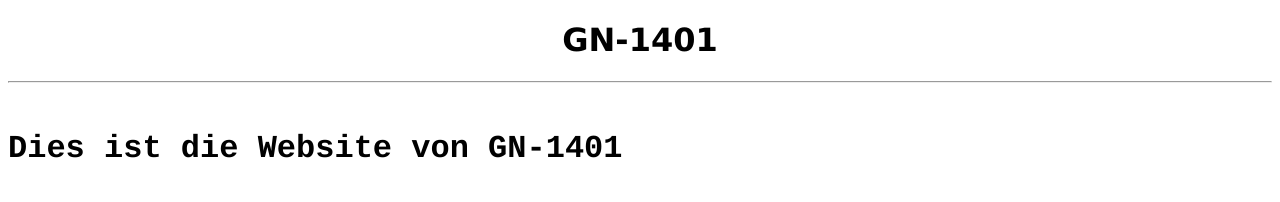
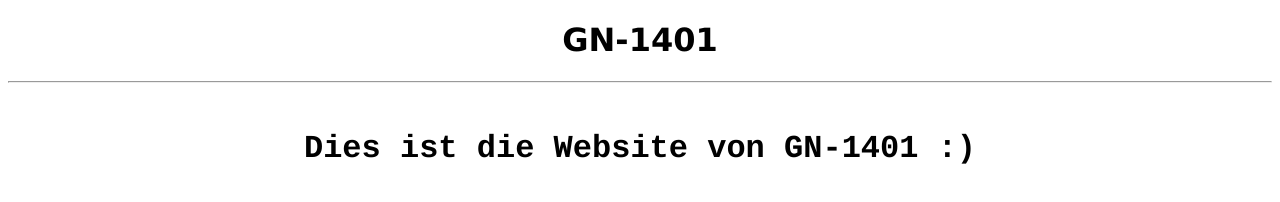
Before and after one commit to GN-1401/GN-1401.github.io, a plain HTML site: page index.html in a window 1280 px wide. Drawn offline with Linux system fonts and the light colour scheme.

Commit message:
Update index.html

```diff
--- a/index.html
+++ b/index.html
@@ -14,13 +14,13 @@ GN-1401
 </HR>
 </center>
 <br>
-<Left>
+<Center>
 <Font Face = "Courier">
 <H1>
-Dies ist die Website von GN-1401
+Dies ist die Website von GN-1401 :)
 </h1>
 </Font>
-</left>
+</center>
 </br>
   </body>
 </html>
```
